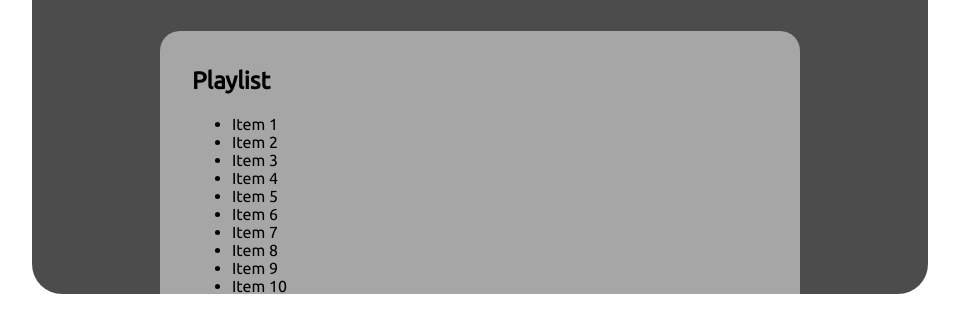
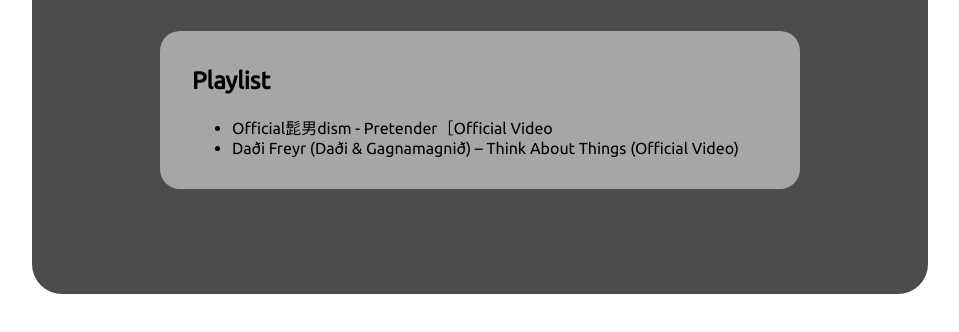
Before and after one commit to dylanOshima/HEART-Playlist, a plain HTML site: page index.html in a window 1280 px wide. Shown: the part 466-798 px from the top of the page, without its empty margins (168-1127 px from the left). Drawn offline with Linux system fonts and the light colour scheme.

Commit message:
connected frontend display to linkedlist

```diff
--- a/index.html
+++ b/index.html
@@ -24,7 +24,8 @@
 				<br><br><br><br><br><br><br><br>
 			</div>
 			<div class="middle block">
-          <iframe src="https://www.youtube.com/embed/TUKA7ToC8R0?rel=0;modestbranding=1" frameBorder="0" allow="accelerometer; autoplay; encrypted-media; gyroscope; picture-in-picture; fullscreen"></iframe>
+				<iframe id="videoPlayer" src="https://www.youtube.com/embed/TUKA7ToC8R0?rel=0;modestbranding=1" frameBorder="0"
+					allow="accelerometer; autoplay; encrypted-media; gyroscope; picture-in-picture; fullscreen"></iframe>
 			</div>
 			<div class="side block">
 				<br><br><br><br><br><br><br>
@@ -34,17 +35,7 @@
 		</div>
 		<div class="module">
 			<h2>Playlist</h2>
-      <ul>
-        <li>Item 1</li>
-        <li>Item 2</li>
-        <li>Item 3</li>
-        <li>Item 4</li>
-        <li>Item 5</li>
-        <li>Item 6</li>
-        <li>Item 7</li>
-        <li>Item 8</li>
-        <li>Item 9</li>
-        <li>Item 10</li>
+			<ul id="playlist">
 			</ul>
 		</div>
 	</div>
--- a/playlist.js
+++ b/playlist.js
@@ -42,7 +42,7 @@
 }
 
 const datum1 = {
-  videoURL: "https://www.youtube.com/watch?v=TQ8WlA2GXbk",
+  videoURL: "https://www.youtube.com/embed/TQ8WlA2GXbk",
   videoName: "Official髭男dism - Pretender［Official Video",
   requester: "Shin-Ji",
   lengthOfVideo: "5 minutes 35 seconds",
@@ -50,7 +50,7 @@
 };
 
 const datum2 = {
-  videoURL: "https://www.youtube.com/watch?v=VFZNvj-HfBU",
+  videoURL: "https://www.youtube.com/embed/VFZNvj-HfBU",
   videoName:
     "Daði Freyr (Daði & Gagnamagnið) – Think About Things (Official Video)",
   requester: "Shin-Ji",
@@ -69,6 +69,11 @@
 while (node) {
   let li = document.createElement("li");
   li.appendChild(document.createTextNode(node.data.videoName));
+  li.setAttribute("onclick", `changeVideo("${node.data.videoURL}")`);
   node = node.next;
   document.querySelector("#playlist").appendChild(li);
 }
+
+function changeVideo(videoURL) {
+  document.getElementById("videoPlayer").setAttribute("src", videoURL);
+}
```
Lines whose indentation alone changed are shown as unchanged.
